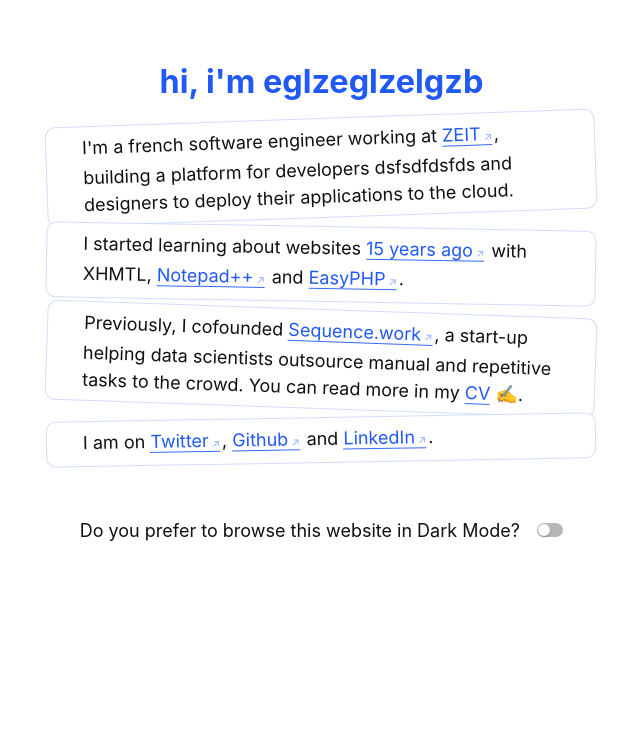
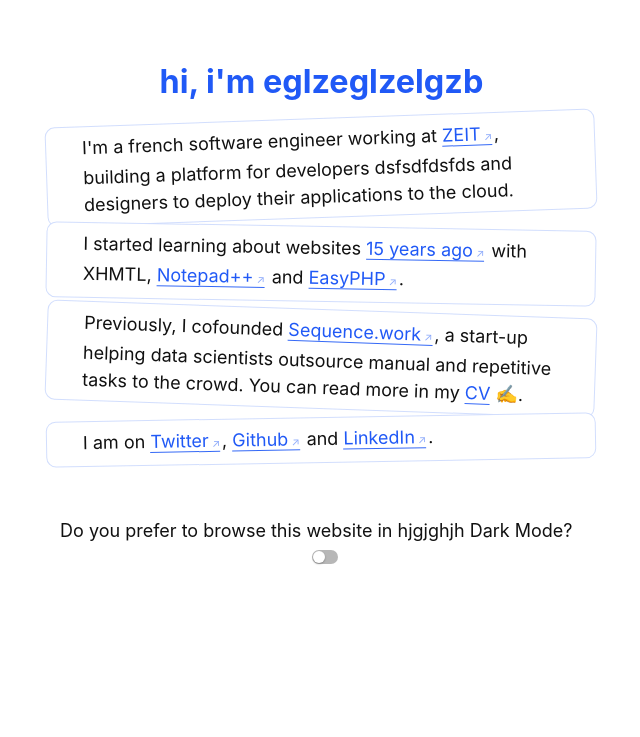
Before and after one commit to lucleray/luc.im, a Next.js app: page / in a window 1280 px wide. Shown: the top 737 px of the page, without its empty margins (56-696 px from the left). Built offline with nearby package versions, Linux system fonts and the light colour scheme; a web font is replaced by a local one.

Commit message:
Update index.js

```diff
--- a/pages/index.js
+++ b/pages/index.js
@@ -33,7 +33,7 @@ const Presentation = () => (
     </Card>
     <div style={{ textAlign: 'center', marginTop: '3em' }}>
       <label htmlFor="toggle-dark-mode" style={{ cursor: 'pointer' }}>
-        Do you prefer to browse this website in Dark Mode?&nbsp;&nbsp;
+        Do you prefer to browse this website in hjgjghjh Dark Mode?&nbsp;&nbsp;
       </label>
       <ToggleDarkMode id="toggle-dark-mode" />
     </div>
```
